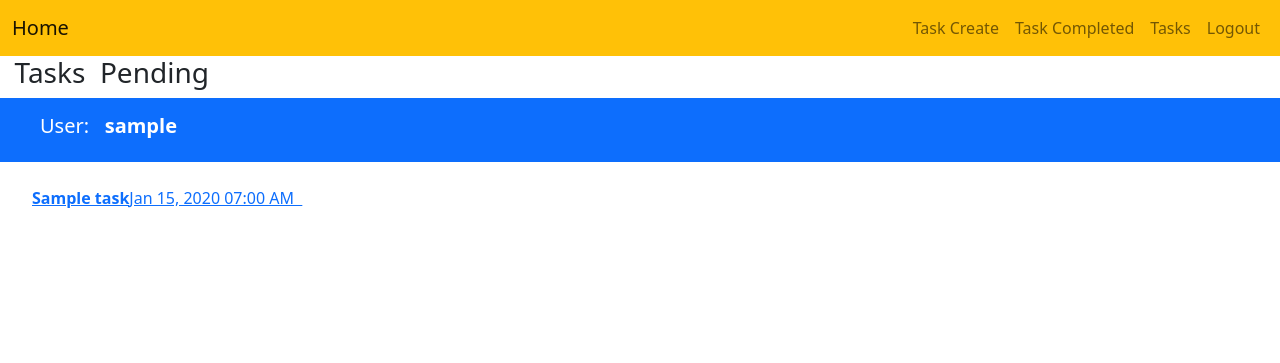
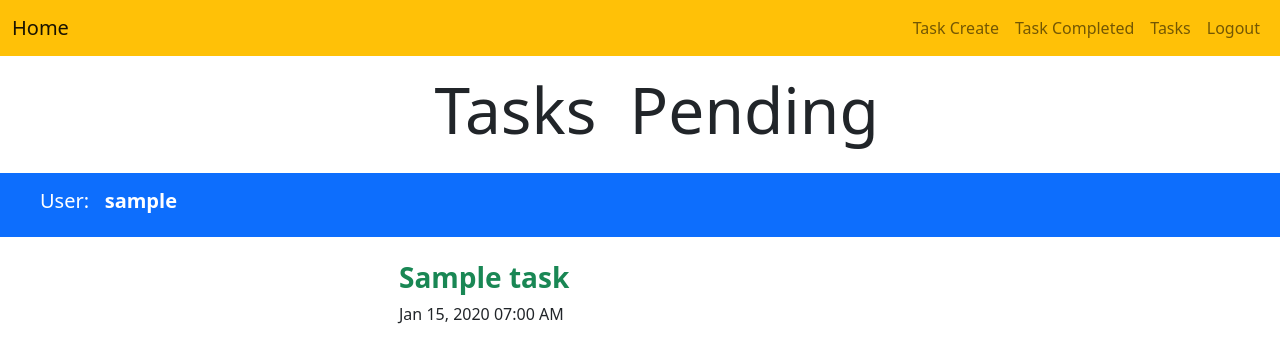
Before and after one commit to deepalquemy2119/Notas, a Django app: page /tasks_completed/ in a window 1280 px wide. Shown: the top 363 px of the page. Run offline with Django 5.2, Linux system fonts and the light colour scheme; a user stored in the database is signed in; tables that the repository leaves empty hold one stand-in row (values such as "Sample post").

Commit message:
estilos tasks

```diff
--- a/Tasks/templates/tasks.html
+++ b/Tasks/templates/tasks.html
@@ -1,5 +1,5 @@
 {% extends 'base.html' %}
-{% load tz %}
+<!-- {% load tz %} -->
 
 <!-- {% load static %} -->
 
@@ -10,30 +10,49 @@
   <link rel="stylesheet" href="{% static 'templates/static/css/tasks.css' %}">
 </head> -->
 
-<h3> &nbsp; Tasks &nbsp;Pending</h3>
+<h3 class="text-center display-3 py-3"> &nbsp; Tasks &nbsp;Pending</h3>
 
 <div class="d-flex justify-content-between align-items-center p-3 mb-4 bg-primary text-white">
   <!-- Descripción de Usuario -->
   <h5 class="ms-4">User: <span class="fw-bold">&nbsp;&nbsp;{{user}}</span></h5>
 </div>
 
+<main class="container">
+
+  <div class="row">
+    <div class="col-md-6 offset-md-3">
+
       <ul>
         {% for task in tasks %}
-  <li class="d-flex justify-content-between align-items-center">
-    <a href="{% url 'task_detail' task.id %}" class="d-flex">
-      <span class="task-title">
+        <a class="list-group-item" href="{% url 'task_detail' task.id %}">
+
+            <header class="d-flex justify-content-between">
               {% if task.important %}
-          <strong>{{task.title}}</strong>
+                <h3 class="fw-bold text-success">{{task.title}}</h3>
               {% else %}
                 {{task.title}}
               {% endif %}
-      </span>
+
+              <!-- <p>{{task.user.username}}</p> -->
+            </header>
+
+            <!-- <span class="task-title">
+
+            </span> -->
 
             <span class="task-date m">{{ task.datecompleted|localtime|date:"M d, Y h:i A" }} &nbsp;</span>
+
         </a>
-  </li>
         {% endfor %}
       </ul>
+
+
+    </div>
+  </div>
+
+
+</main>
+
 
 {% endblock %}
 
```
Lines whose indentation alone changed are shown as unchanged.
